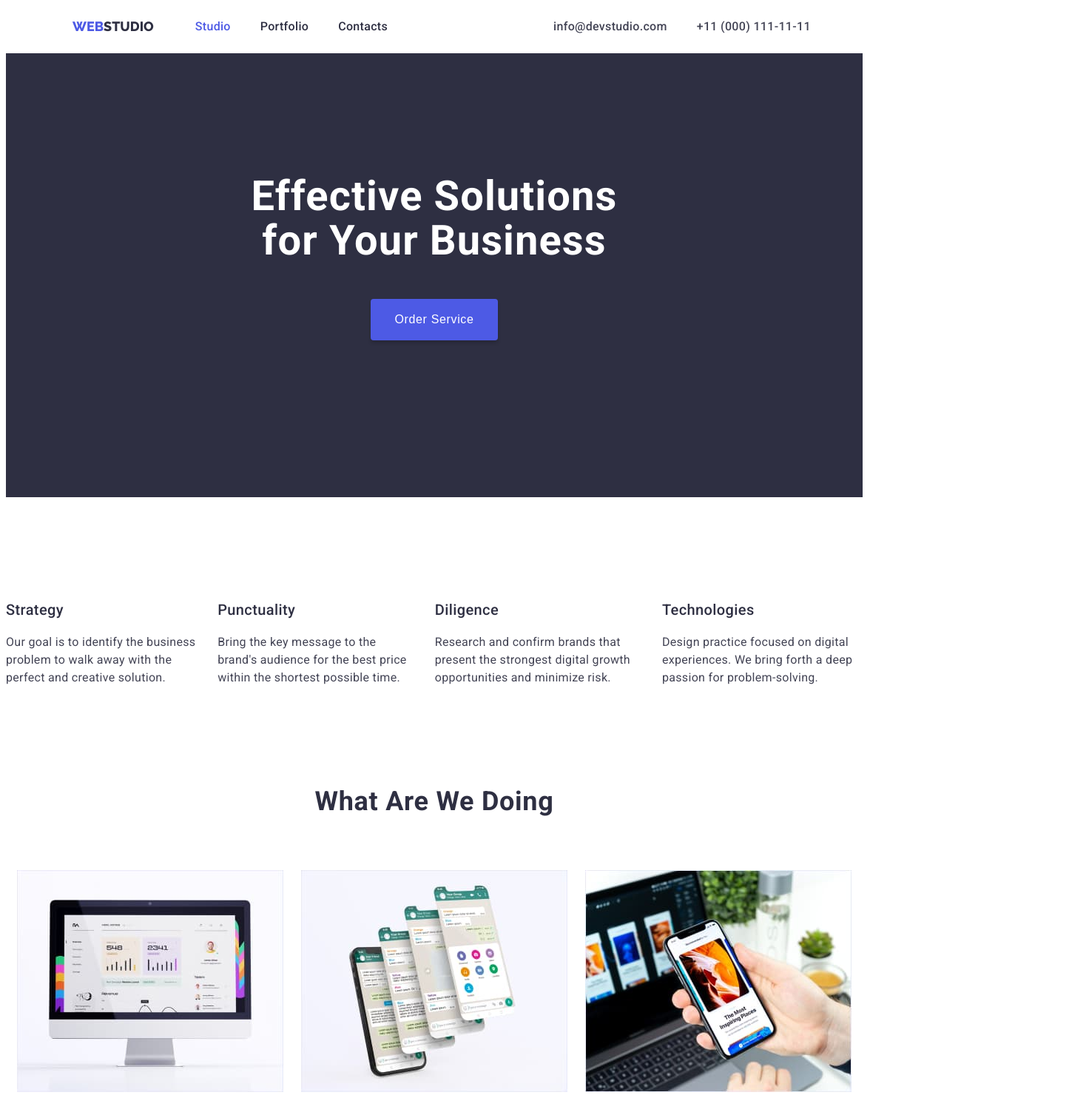
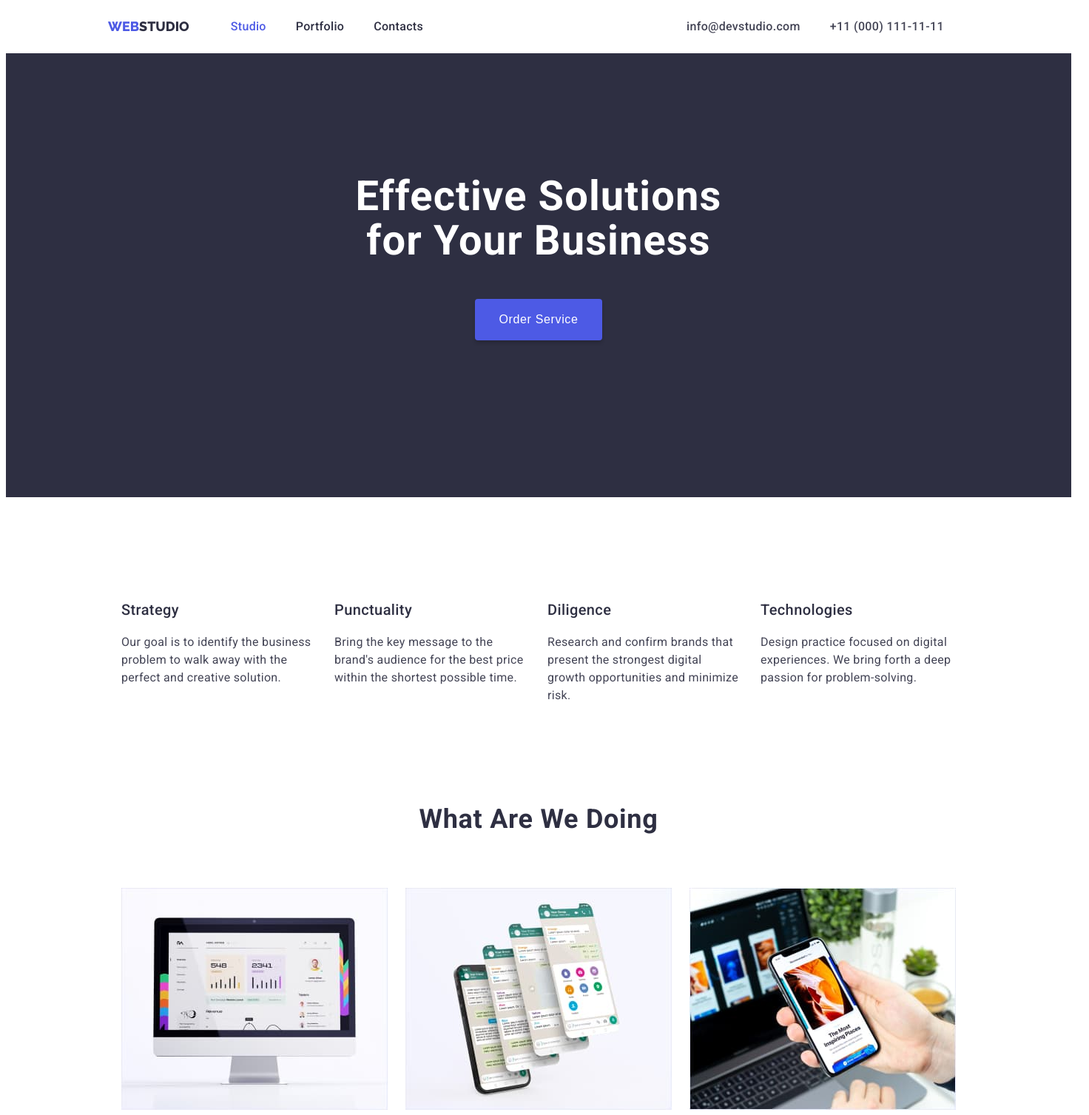
Before and after one commit to nathanvalones/goit-markup-hw-03, a plain HTML site: page index.html in a window 1280 px wide. Shown: the top 1507 px of the page at 74% size, 1472 px wide, since content can reach past the window. Drawn offline with Linux system fonts and the light colour scheme.

Commit message:
hw3 commit

```diff
--- a/css/styles.css
+++ b/css/styles.css
@@ -14,7 +14,7 @@ body {
 }
 
 .flex-container {
-    width: 1158px;
+    width: 1440px;
 }
 
 .list {
@@ -45,7 +45,7 @@ body {
 
 .flex-contacts {
     gap: 40px;
-    padding-left: 200px;
+    padding-left: 332px;
 }
 
 /* End of General Styling */
@@ -64,6 +64,7 @@ body {
     line-height: 116.667%;
     text-decoration: none;
     text-transform: uppercase;
+    padding-left: 114px;
 }
 
 .logo-studio-nav {
@@ -111,7 +112,7 @@ body {
 }
 
 .container {
-    width: 1158px;
+    width: 1440px;
     margin: 24px;
     gap: 24px;
 
@@ -119,13 +120,12 @@ body {
 
 .d-flex {
     display: flex;
-    margin-left: 50px;
 }
 
 .header .d-flex {
     display: flex;
     align-items: center;
-    margin-left: 40px;
+
 }
 
 
@@ -138,7 +138,12 @@ body {
     font-weight: 500;
     line-height: 120%;
     letter-spacing: 0.4px;
-    color: var(--NAVY-BLUE)
+    color: var(--NAVY-BLUE);
+    display: flex;
+    width: 264px;
+    flex-direction: column;
+    align-items: flex-start;
+    gap: 8px;
 }
 
 .team-name {
@@ -181,10 +186,11 @@ body {
 
 .benefits ul {
     display: flex;
-    justify-content: space-evenly;
+    justify-content: center;
     list-style-type: none;
     gap: 24px;
     margin-top: 120px;
+    margin-left: 156px;
 }
 
 .hero {
@@ -234,6 +240,8 @@ body {
 .team li {
     background-color: var(--WHITE);
     margin-top: 40px;
+    box-shadow: 0px 2px 1px 0px rgba(46, 47, 66, 0.08), 0px 1px 1px 0px rgba(46, 47, 66, 0.16), 0px 1px 6px 0px rgba(46, 47, 66, 0.08);
+    border-radius: 0px 0px 4px 4px;
 }
 
 .team h2 {
@@ -270,17 +278,20 @@ body {
 
 .logo-studio-footer {
     color: var(--CLOUD);
+    font-family: Raleway;
     font-size: 18px;
     font-weight: 800;
     line-height: 116.667%;
     text-decoration: none;
     text-transform: uppercase;
+
 }
 
 .footer-text {
     line-height: 150%;
     letter-spacing: 0.32px;
     color: var(--WHITE);
+    padding-left: 114px;
 }
 
 .flex-footer {
```
